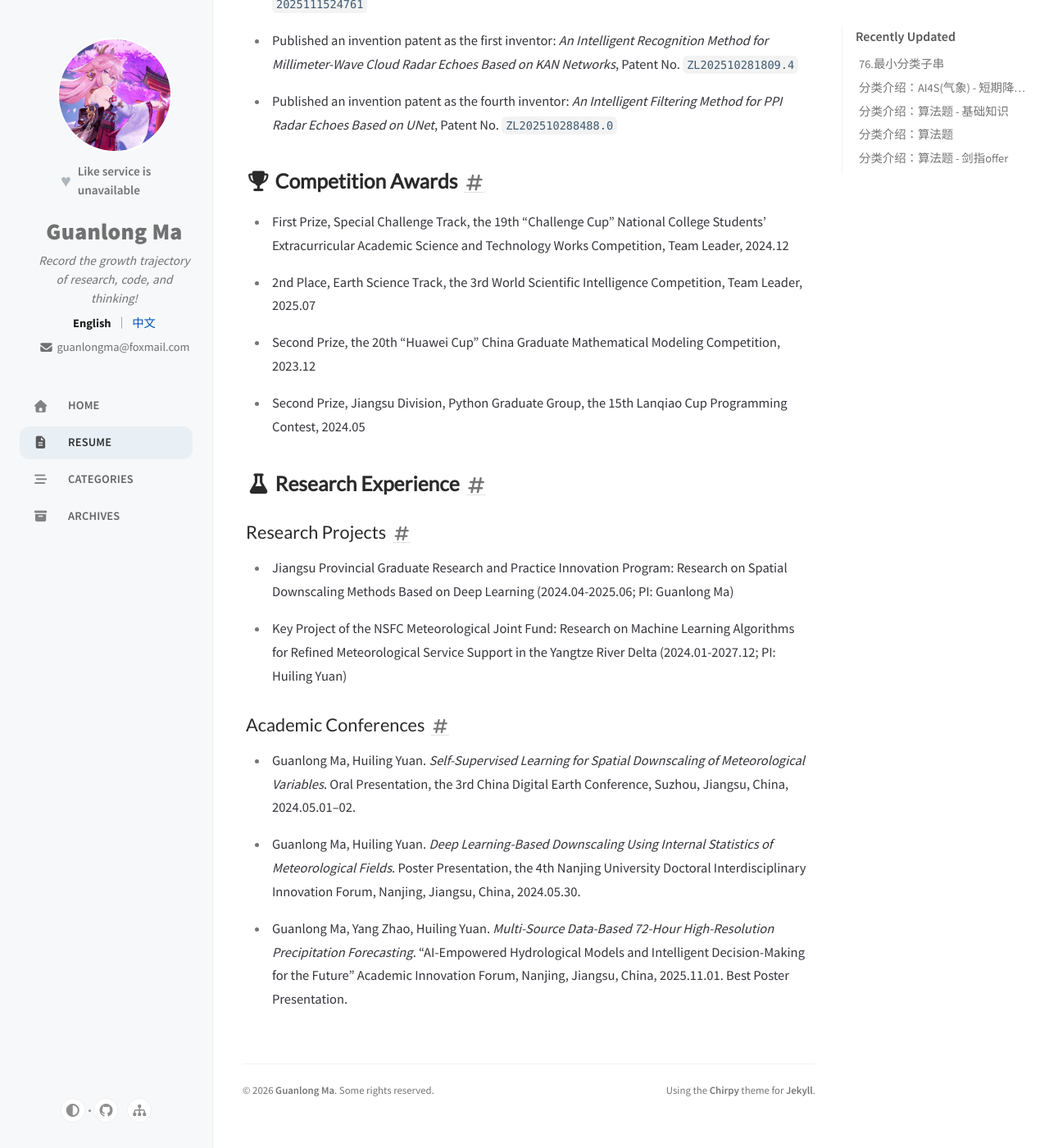
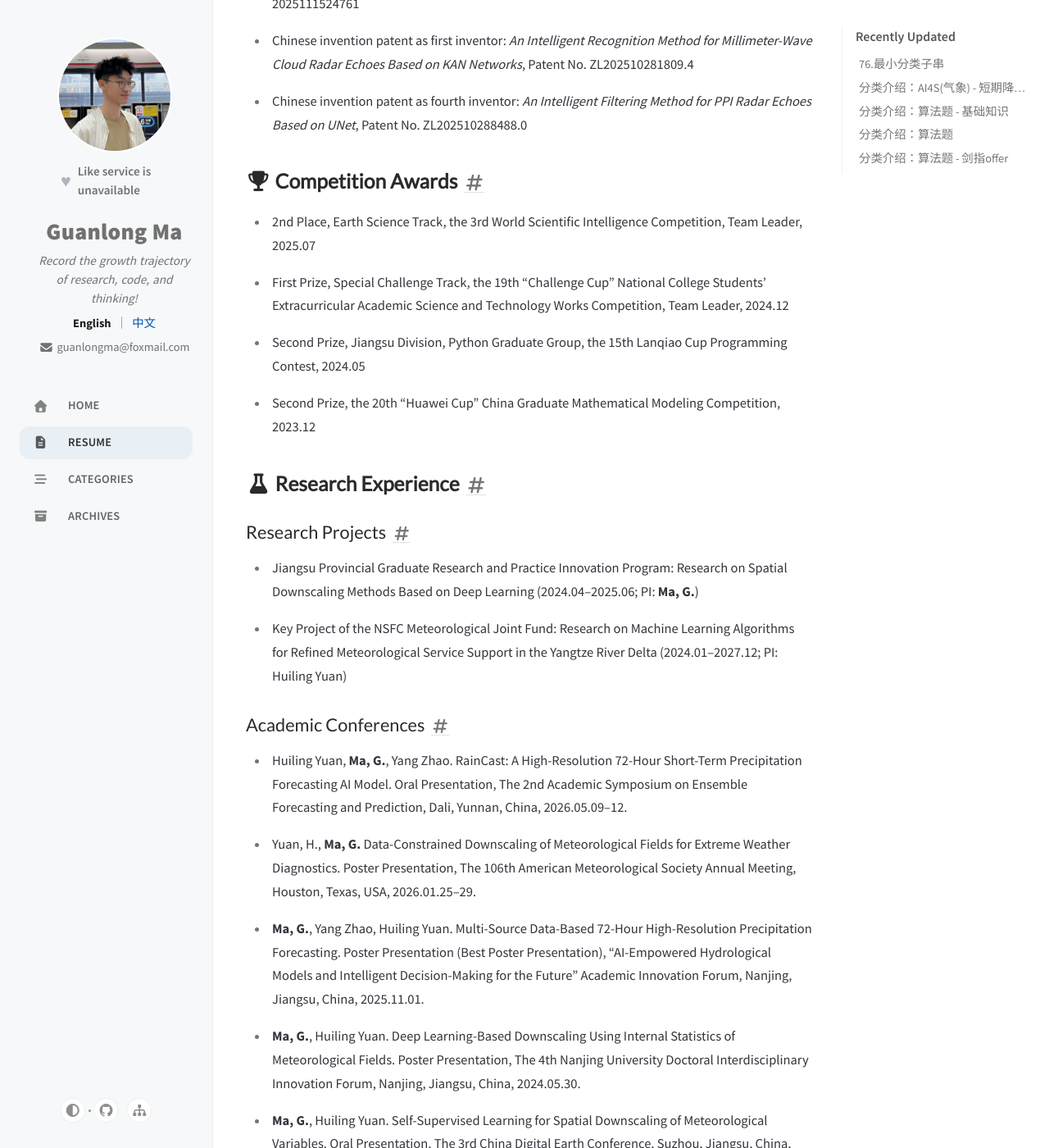
Before and after one commit to mgl666/mgl666.github.io, a Jekyll site: the page built from _tabs/cv.md, in a window 1280 px wide and 1400 px high, scrolled down 1012 px. Shown: the whole window at 82% size. Built offline with Jekyll 4.4.1, drawn with Linux system fonts in a browser that asks for light colours; cached includes are drawn as plain includes; nearby versions of some CDN libraries; comment, search, counter and statistics services are not loaded; before the commit the page ends 2389 px from its top, so only the background shows below that; some of the changed text lies outside the part shown.

```diff
--- a/_config.yml
+++ b/_config.yml
@@ -31,7 +31,7 @@ social:
 # - cdn: 静态资源 CDN 前缀
 # - avatar: 头像路径（会拼接到 cdn 或站点路径）
 cdn: ""
-avatar: "/assets/img/avatar.png"
+avatar: "/assets/img/avatar.jpg"
 social_preview_image:
 
 # 文章目录开关（TOC）与主题模式
--- a/_tabs/cv.md
+++ b/_tabs/cv.md
@@ -26,34 +26,38 @@ order: 1
 
 ## <i class="fas fa-lightbulb"></i> **Patents**
 
-- Published a Chinese invention patent as the first inventor: *A Self-Supervised Learning-Based Training Method and System for Spatial Downscaling of Meteorological Data*, Application No. `2025111524761`
+- Chinese invention patent application as first inventor: *A Self-Supervised Learning-Based Training Method and System for Spatial Downscaling of Meteorological Data*, Application No. 2025111524761
 
-- Published an invention patent as the first inventor: *An Intelligent Recognition Method for Millimeter-Wave Cloud Radar Echoes Based on KAN Networks*, Patent No. `ZL202510281809.4`
+- Chinese invention patent as first inventor: *An Intelligent Recognition Method for Millimeter-Wave Cloud Radar Echoes Based on KAN Networks*, Patent No. ZL202510281809.4
 
-- Published an invention patent as the fourth inventor: *An Intelligent Filtering Method for PPI Radar Echoes Based on UNet*, Patent No. `ZL202510288488.0`
+- Chinese invention patent as fourth inventor: *An Intelligent Filtering Method for PPI Radar Echoes Based on UNet*, Patent No. ZL202510288488.0
 
 ## <i class="fas fa-trophy"></i> **Competition Awards**
 
+- 2nd Place, Earth Science Track, the 3rd World Scientific Intelligence Competition, Team Leader, 2025.07
+
 - First Prize, Special Challenge Track, the 19th “Challenge Cup” National College Students’ Extracurricular Academic Science and Technology Works Competition, Team Leader, 2024.12
 
-- 2nd Place, Earth Science Track, the 3rd World Scientific Intelligence Competition, Team Leader, 2025.07
+- Second Prize, Jiangsu Division, Python Graduate Group, the 15th Lanqiao Cup Programming Contest, 2024.05
 
 - Second Prize, the 20th “Huawei Cup” China Graduate Mathematical Modeling Competition, 2023.12
-
-- Second Prize, Jiangsu Division, Python Graduate Group, the 15th Lanqiao Cup Programming Contest, 2024.05
 
 ## <i class="fas fa-flask"></i> **Research Experience**
 
 ### Research Projects
 
-- Jiangsu Provincial Graduate Research and Practice Innovation Program: Research on Spatial Downscaling Methods Based on Deep Learning (2024.04-2025.06; PI: Guanlong Ma)
+- Jiangsu Provincial Graduate Research and Practice Innovation Program: Research on Spatial Downscaling Methods Based on Deep Learning (2024.04–2025.06; PI: **Ma, G.**)
 
-- Key Project of the NSFC Meteorological Joint Fund: Research on Machine Learning Algorithms for Refined Meteorological Service Support in the Yangtze River Delta (2024.01-2027.12; PI: Huiling Yuan)
+- Key Project of the NSFC Meteorological Joint Fund: Research on Machine Learning Algorithms for Refined Meteorological Service Support in the Yangtze River Delta (2024.01–2027.12; PI: Huiling Yuan)
 
 ### Academic Conferences
 
-- Guanlong Ma, Huiling Yuan. *Self-Supervised Learning for Spatial Downscaling of Meteorological Variables*. Oral Presentation, the 3rd China Digital Earth Conference, Suzhou, Jiangsu, China, 2024.05.01–02.
+- Huiling Yuan, **Ma, G.**, Yang Zhao. RainCast: A High-Resolution 72-Hour Short-Term Precipitation Forecasting AI Model. Oral Presentation, The 2nd Academic Symposium on Ensemble Forecasting and Prediction, Dali, Yunnan, China, 2026.05.09–12.
 
-- Guanlong Ma, Huiling Yuan. *Deep Learning-Based Downscaling Using Internal Statistics of Meteorological Fields*. Poster Presentation, the 4th Nanjing University Doctoral Interdisciplinary Innovation Forum, Nanjing, Jiangsu, China, 2024.05.30.
+- Yuan, H., **Ma, G.** Data-Constrained Downscaling of Meteorological Fields for Extreme Weather Diagnostics. Poster Presentation, The 106th American Meteorological Society Annual Meeting, Houston, Texas, USA, 2026.01.25–29.
 
-- Guanlong Ma, Yang Zhao, Huiling Yuan. *Multi-Source Data-Based 72-Hour High-Resolution Precipitation Forecasting*. “AI-Empowered Hydrological Models and Intelligent Decision-Making for the Future” Academic Innovation Forum, Nanjing, Jiangsu, China, 2025.11.01. Best Poster Presentation.
+- **Ma, G.**, Yang Zhao, Huiling Yuan. Multi-Source Data-Based 72-Hour High-Resolution Precipitation Forecasting. Poster Presentation (Best Poster Presentation), “AI-Empowered Hydrological Models and Intelligent Decision-Making for the Future” Academic Innovation Forum, Nanjing, Jiangsu, China, 2025.11.01.
+
+- **Ma, G.**, Huiling Yuan. Deep Learning-Based Downscaling Using Internal Statistics of Meteorological Fields. Poster Presentation, The 4th Nanjing University Doctoral Interdisciplinary Innovation Forum, Nanjing, Jiangsu, China, 2024.05.30.
+
+- **Ma, G.**, Huiling Yuan. Self-Supervised Learning for Spatial Downscaling of Meteorological Variables. Oral Presentation, The 3rd China Digital Earth Conference, Suzhou, Jiangsu, China, 2024.05.01–02.
```
Also changed, not shown: other parts of _tabs/cv.md (+4 -4 lines), _tabs/zh-cv.md (+13 -9 lines), assets/img/avatar.jpg (added), assets/img/avatar.png, favicon.ico (added).
